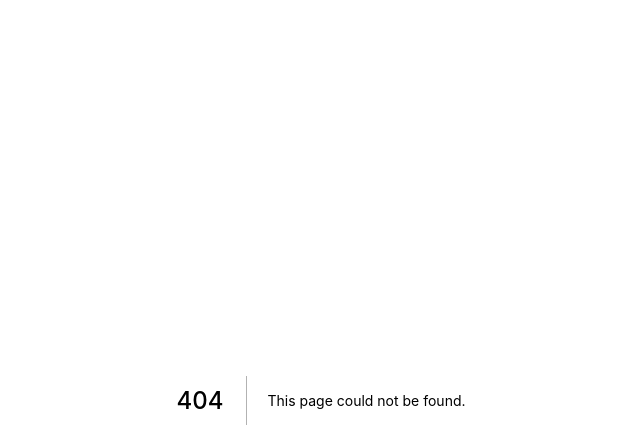
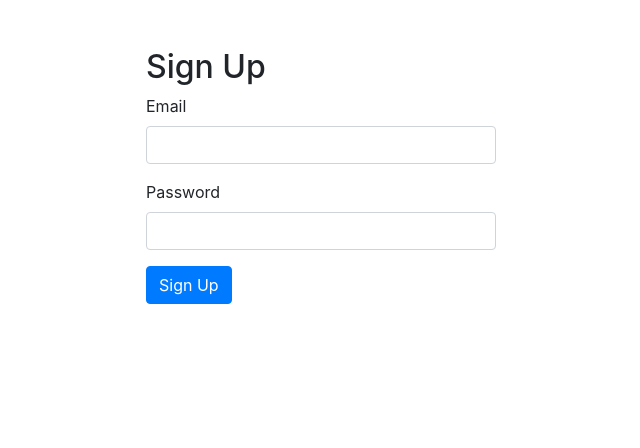
Before and after one commit to brunojs02/microservices-course, a Next.js app in the folder ticketing/client/: page /auth/signup in a window 1280 px wide. Before the commit this address had no page. Shown: the top 448 px of the page, without its empty margins (319-959 px from the left). Built offline with nearby package versions, Linux system fonts and the light colour scheme.

Commit message:
Created sign up page

```diff
--- /dev/null
+++ b/ticketing/client/pages/auth/signup/index.js
@@ -0,0 +1,44 @@
+import { useState } from "react";
+
+const SignUp = () => {
+  const [email, setEmail] = useState("");
+  const [password, setPassword] = useState("");
+
+  const onSubmit = (e) => {
+    e.preventDefault();
+  };
+
+  return (
+    <div className="container">
+      <div className="row mt-5">
+        <div className="col-md-4 offset-md-4 col-sm-12">
+          <form onSubmit={onSubmit}>
+            <h2>Sign Up</h2>
+            <div className="form-group">
+              <label>Email</label>
+              <input
+                value={email}
+                className="form-control"
+                onChange={(e) => setEmail(e.target.value)}
+              />
+            </div>
+            <div className="form-group">
+              <label>Password</label>
+              <input
+                type="password"
+                value={password}
+                className="form-control"
+                onChange={(e) => setPassword(e.target.value)}
+              />
+            </div>
+            <button type="submit" className="btn btn-primary">
+              Sign Up
+            </button>
+          </form>
+        </div>
+      </div>
+    </div>
+  );
+};
+
+export default SignUp;
```
